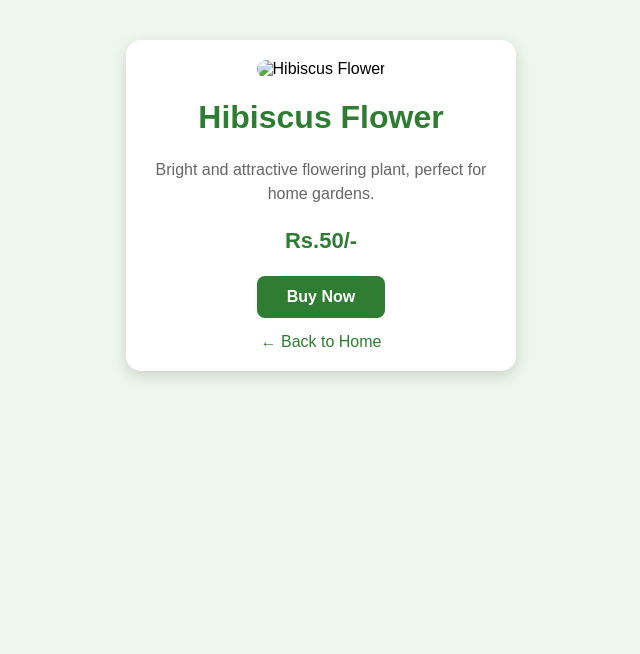
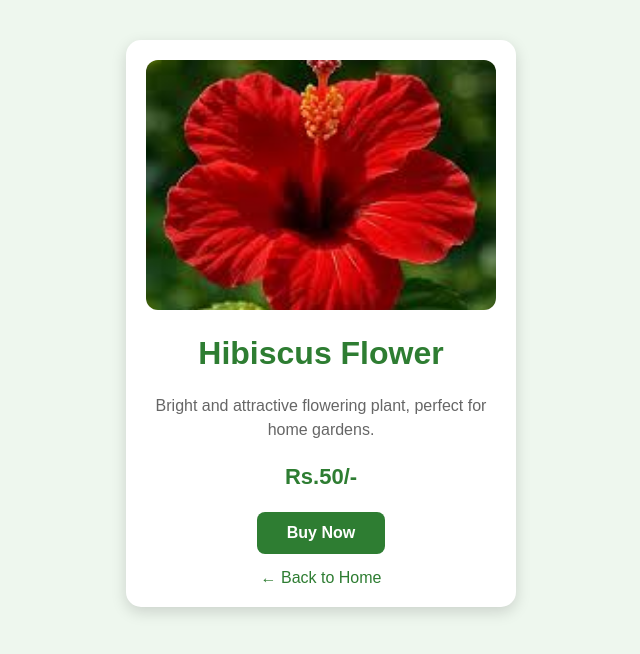
Before and after one commit to jdharshini670-spec/Plantora-Project, a plain HTML site: page Hibicus-flower.html in a window 1280 px wide. Shown: the whole page, without its empty margins (319-959 px from the left). Drawn offline with Linux system fonts and the light colour scheme.

Commit message:
Update Hibicus-flower.html

```diff
--- a/Hibicus-flower.html
+++ b/Hibicus-flower.html
@@ -72,7 +72,7 @@
 
     <div class="card">
 
-        <img src="images/Hibiscus.jpg" alt="Hibiscus Flower">
+        <img src="Hibiscus.jpg" alt="Hibiscus Flower">
 
         <h1>Hibiscus Flower</h1>
 
```
